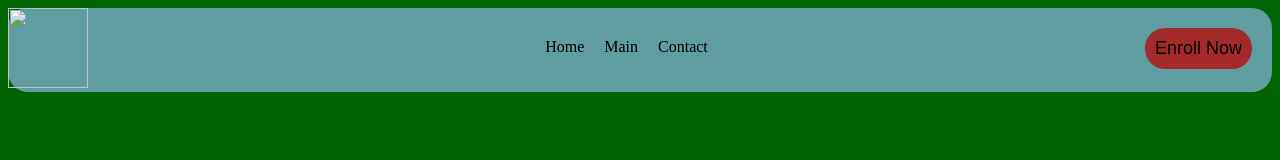
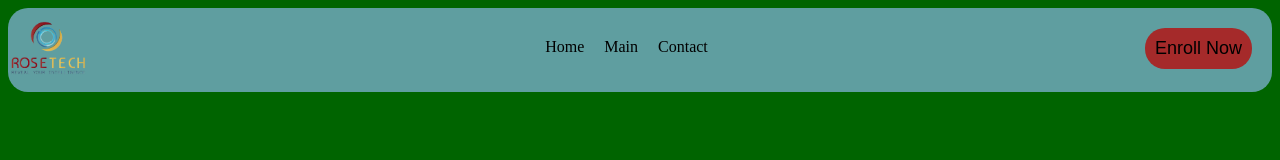
Before and after one commit to BismaBaloch4/navbar, a plain HTML site: page index.html in a window 1280 px wide. Drawn offline with Linux system fonts and the light colour scheme; the site is published under a folder, as on GitHub Pages, so addresses that start at the root find nothing.

Commit message:
add image

```diff
--- a/index.html
+++ b/index.html
@@ -9,7 +9,7 @@
 <body>
     <header>
         <div class="logo">
-            <img src="/image/logo.png">
+            <img src="image/logo.png">
         </div>
         <div class="navbar">
             <ul>
```
